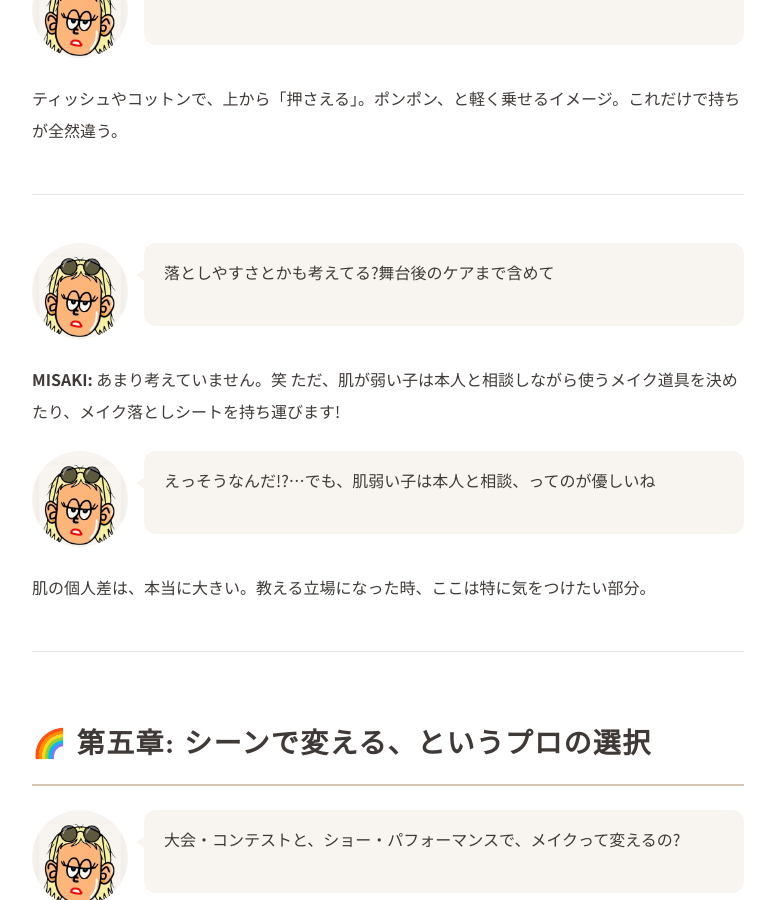
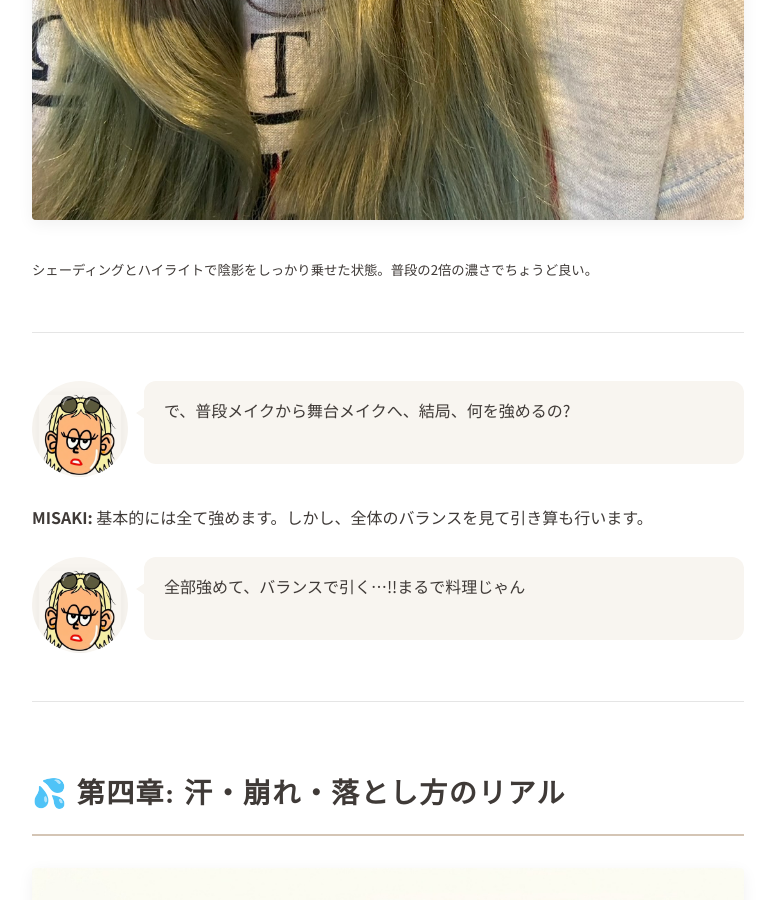
Before and after one commit to JunyaUnityDev/haribow-online-lesson-articles, a Jekyll site: the page built from _scheduled/makeup-intro-shine.md, in a window 1280 px wide and 900 px high, scrolled down 9756 px. Shown: the whole window, without its empty margins (252-1027 px from the left). Built offline with Jekyll 4.4.1, drawn with Linux system fonts in a browser that asks for light colours; some web fonts are replaced; some of the changed text lies outside the part shown.

Commit message:
Add 3 MISAKI makeup photos to makeup-intro-shine
第二章・第三章・第五章にMISAKI本人の舞台メイク写真を挿入。
各画像にキャプション付き。

Co-Authored-By: Claude Opus 4.7 (1M context) <noreply@anthropic.com>

```diff
--- a/_scheduled/makeup-intro-shine.md
+++ b/_scheduled/makeup-intro-shine.md
@@ -108,6 +108,9 @@ order: 6
 
 {% include character.html name="shine" position="left" text="アート…!!!みさちゃん、それカッコよすぎる" %}
 
+![舞台メイクを完成させた MISAKI]({{ '/assets/images/misaki-makeup-look-1.jpg' | relative_url }})
+<small>「表現したいものを顔に創り上げる」が形になった、MISAKIの舞台メイク。</small>
+
 ---
 
 ## 🦴 第三章: 顔を飛ばさない、骨格でつくるベース
@@ -131,6 +134,9 @@ order: 6
 {% include character.html name="shine" position="left" text="海外の方くらい!?確かに、海外モデルって顔の彫り深いもんね" %}
 
 日本人の顔は、もともと平面的に見えやすい。舞台ではさらに飛びやすくなる。だから、自分で立体感を「作りにいく」。
+
+![骨格にそった立体感を乗せたベースメイク]({{ '/assets/images/misaki-makeup-look-2.jpg' | relative_url }})
+<small>シェーディングとハイライトで陰影をしっかり乗せた状態。普段の2倍の濃さでちょうど良い。</small>
 
 ---
 
@@ -187,6 +193,9 @@ order: 6
 大変だけど、それがプロの仕事。同じメイクで全部のパフォーマンスをやると、表現の幅は広がらない。**舞台メイクは「表現の幅を広げるツール」** という、第二章の話とここで繋がる。
 
 {% include character.html name="shine" position="left" text="…さっきの話、ここに繋がるんだ。深っ" %}
+
+![テーマに合わせて変化させた MISAKI のメイク]({{ '/assets/images/misaki-makeup-look-3.jpg' | relative_url }})
+<small>同じ MISAKI でも、パフォーマンスのテーマに合わせて仕上がりを変える。これが「表現の幅」。</small>
 
 ---
 
```
Also changed, not shown: assets/images/misaki-makeup-look-1.jpg (added), assets/images/misaki-makeup-look-2.jpg (added), assets/images/misaki-makeup-look-3.jpg (added).
